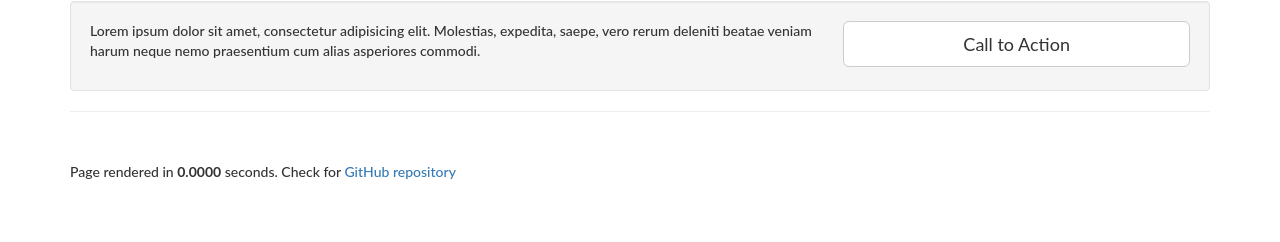
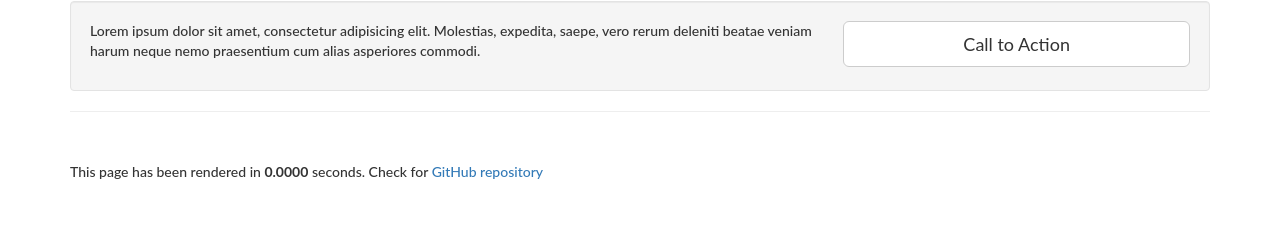
Before and after one commit to ReneMC/CI-static-multisection, a CodeIgniter app: page /database/index.php/inicio/index in a window 1280 px wide. Shown: the part 1917-2159 px from the top of the page. Run offline with CodeIgniter, Linux system fonts and the light colour scheme.

Commit message:
- Footer text change

```diff
--- a/application/views/templates/footer.php
+++ b/application/views/templates/footer.php
@@ -2,7 +2,7 @@
 <footer>
     <div class="row">
         <div class="col-lg-12">
-            <p>Page rendered in <strong>{elapsed_time}</strong> seconds. Check for <a href="https://github.com/ReneMC/CI-static-multisection">GitHub repository</a> </p>
+            <p>This page has been rendered in <strong>{elapsed_time}</strong> seconds. Check for <a href="https://github.com/ReneMC/CI-static-multisection">GitHub repository</a> </p>
         </div>
     </div>
 </footer>
```
